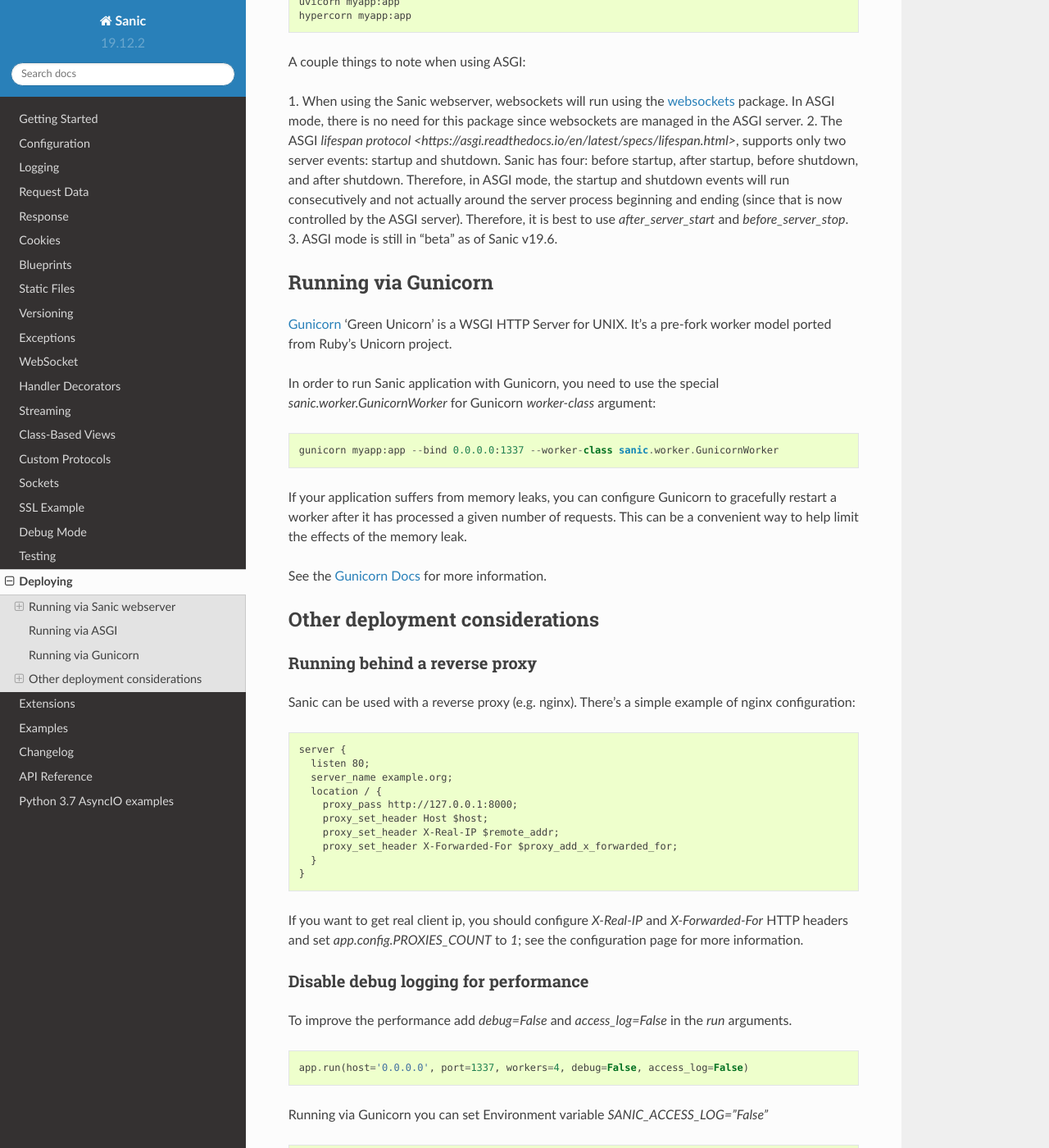
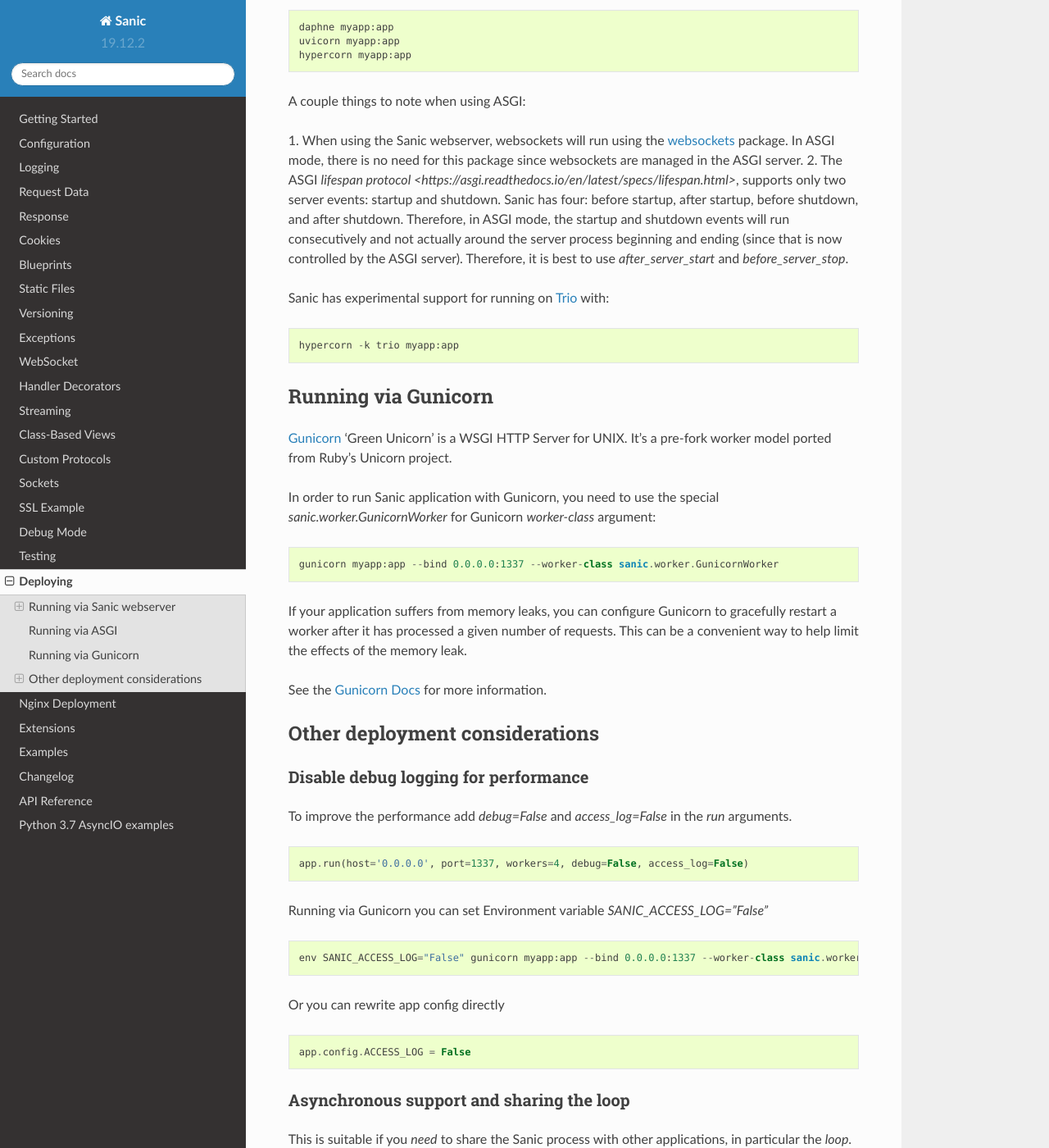
Before and after one commit to sanic-org/sanic, a Sphinx documentation site: the page built from docs/sanic/deploying.rst, in a window 1280 px wide and 1400 px high, scrolled down 1513 px. Shown: the whole window at 82% size. Built offline with Sphinx 7.4.7 and the Read the Docs theme 2.0.0, drawn with Linux system fonts in a browser that asks for light colours; pages that are not in the unit, such as notebooks, are missing from menus; some of the changed text lies outside the part shown.

Commit message:
Updated deployment docs (#1821)
* Updated deployment docs

* Wording and formatting.

Co-authored-by: L. Kärkkäinen <tronic@users.noreply.github.com>

```diff
--- a/docs/index.rst
+++ b/docs/index.rst
@@ -28,6 +28,7 @@
    sanic/debug_mode
    sanic/testing
    sanic/deploying
+   sanic/nginx
    sanic/extensions
    sanic/examples
    sanic/changelog
--- a/docs/sanic/config.rst
+++ b/docs/sanic/config.rst
@@ -238,9 +238,7 @@
 * a proxy that supports `forwarded`: set `FORWARDED_SECRET` to the value that the proxy inserts in the header
     * Apache Traffic Server: `CONFIG proxy.config.http.insert_forwarded STRING for|proto|host|by=_secret`
     * NGHTTPX: `nghttpx --add-forwarded=for,proto,host,by --forwarded-for=ip --forwarded-by=_secret`
-    * NGINX: after `the official instructions <https://www.nginx.com/resources/wiki/start/topics/examples/forwarded/>`_, add anywhere in your config:
-
-..        proxy_set_header Forwarded "$proxy_add_forwarded;by=\"_$server_name\";proto=$scheme;host=\"$http_host\";path=\"$request_uri\";secret=_secret";
+    * NGINX: :ref:`nginx`.
 
 * a custom header with client IP: set `REAL_IP_HEADER` to the name of that header
 * `x-forwarded-for`: set `PROXIES_COUNT` to `1` for a single proxy, or a greater number to allow Sanic to select the correct IP
--- a/docs/sanic/deploying.rst
+++ b/docs/sanic/deploying.rst
@@ -1,9 +1,12 @@
 Deploying
 =========
 
-Deploying Sanic is very simple using one of three options: the inbuilt webserver,
+Sanic has three serving options: the inbuilt webserver,
 an `ASGI webserver <https://asgi.readthedocs.io/en/latest/implementations.html>`_, or `gunicorn`.
-It is also very common to place Sanic behind a reverse proxy, like `nginx`.
+
+Sanic's own webserver is the fastest option, and it can be securely run on
+the Internet. Still, it is also very common to place Sanic behind a reverse
+proxy, as shown in :ref:`nginx`.
 
 Running via Sanic webserver
 ---------------------------
@@ -85,7 +88,11 @@
 run consecutively and not actually around the server process beginning and ending (since that
 is now controlled by the ASGI server). Therefore, it is best to use `after_server_start` and
 `before_server_stop`.
-3. ASGI mode is still in "beta" as of Sanic v19.6.
+
+Sanic has experimental support for running on `Trio <https://trio.readthedocs.io/en/stable/>`_ with::
+
+    hypercorn -k trio myapp:app
+
 
 Running via Gunicorn
 --------------------
@@ -109,28 +116,6 @@
 
 Other deployment considerations
 -------------------------------
-
-Running behind a reverse proxy
-~~~~~~~~~~~~~~~~~~~~~~~~~~~~~~
-
-Sanic can be used with a reverse proxy (e.g. nginx). There's a simple example of nginx configuration:
-
-
-::
-
-    server {
-      listen 80;
-      server_name example.org;
-      location / {
-        proxy_pass http://127.0.0.1:8000;
-        proxy_set_header Host $host;
-        proxy_set_header X-Real-IP $remote_addr;
-        proxy_set_header X-Forwarded-For $proxy_add_x_forwarded_for;
-      }
-    }
-
-
-If you want to get real client ip, you should configure `X-Real-IP` and `X-Forwarded-For` HTTP headers and set `app.config.PROXIES_COUNT` to `1`; see the configuration page for more information.
 
 Disable debug logging for performance
 ~~~~~~~~~~~~~~~~~~~~~~~~~~~~~~~~~~~~~
```
Also changed, not shown: docs/sanic/nginx.rst (added, +222 -0 lines).
